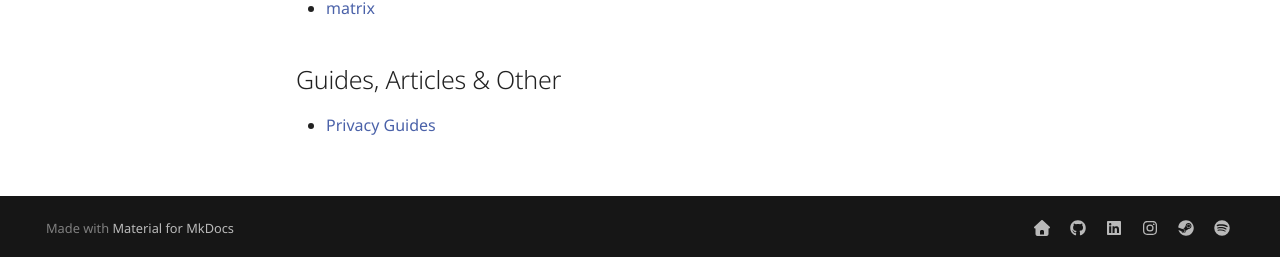
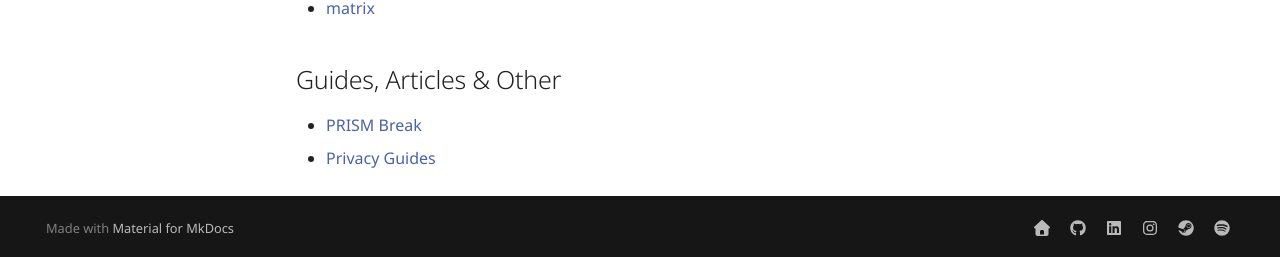
Before and after one commit to JamFox/docs.jamfox.dev, an MkDocs documentation site: the page built from docs/content/links/privacy.md, in a window 1280 px wide and 1078 px high. Shown: the part 818-1075 px from the top of the window. Built offline with MkDocs 1.6.1 and Material for MkDocs 9.7.7, drawn with Linux system fonts in a browser that asks for light colours; comment, search, counter and statistics services are not loaded.

Commit message:
add prism break

```diff
--- a/docs/content/links/privacy.md
+++ b/docs/content/links/privacy.md
@@ -25,4 +25,5 @@ title: "Privacy"
 
 ## Guides, Articles & Other
 
+- [PRISM Break](https://prism-break.org/en/)
 - [Privacy Guides](https://www.privacyguides.org/)
```
